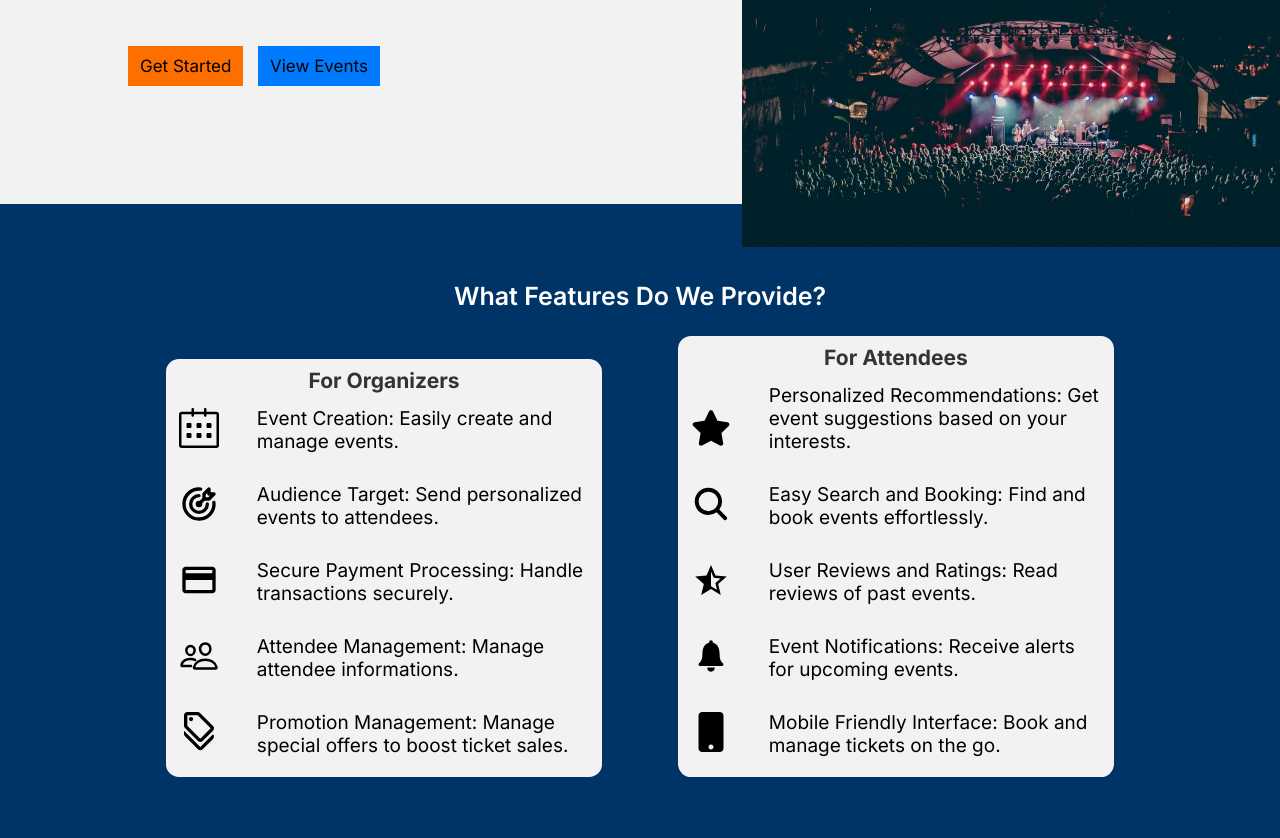
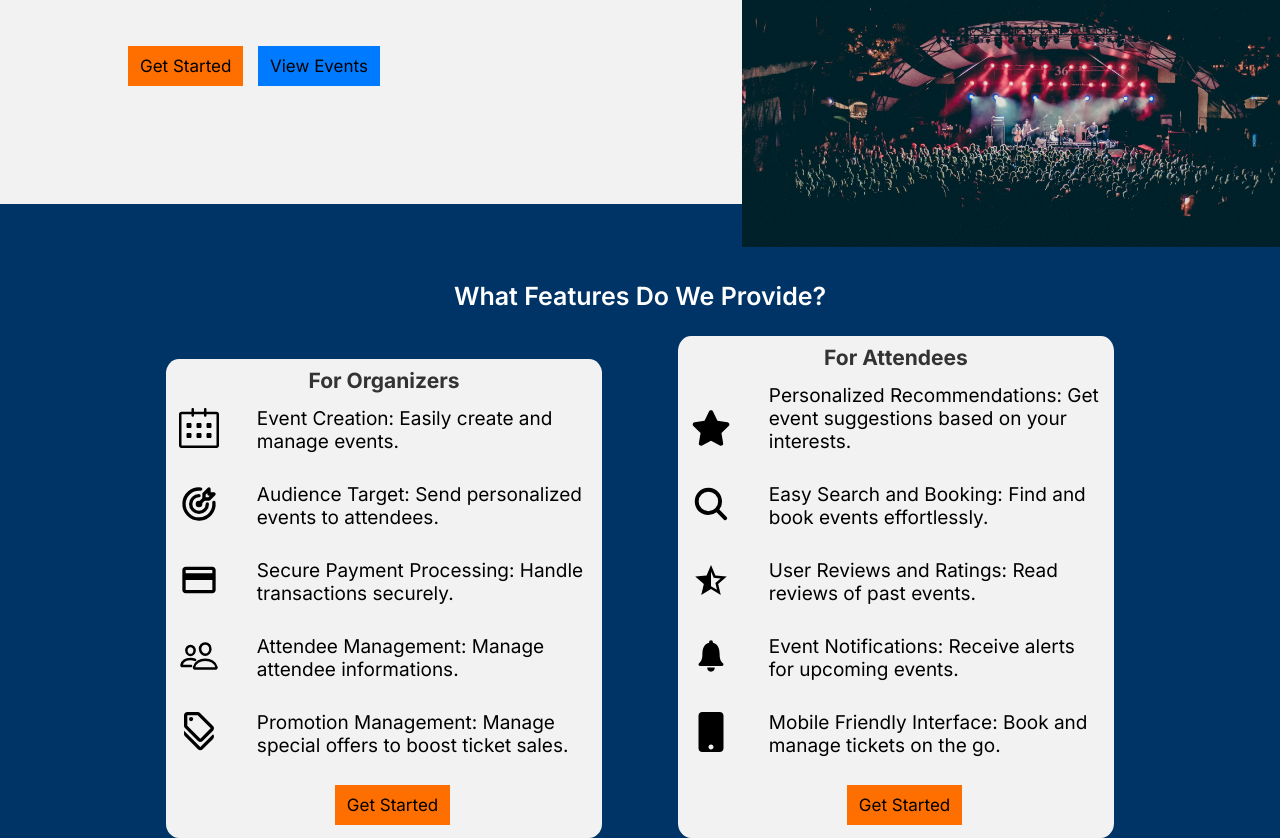
Before and after one commit to PrannavP/BookMyTicket-Frontend, a React (Vite) app: page / in a window 1280 px wide. Shown: the part 213-1051 px from the top of the page. Before the commit the page ends 990 px from the top, so only its background shows below. Built offline with nearby package versions, Linux system fonts and the light colour scheme.

Commit message:
Features Section Button Add

```diff
--- a/src/components/homepage/FeaturesSection.jsx
+++ b/src/components/homepage/FeaturesSection.jsx
@@ -71,6 +71,9 @@ const FeaturesSection = () => {
                         </li>
                     </ul>
                 </div>
+                <div className="fs-get-started-button-container">
+                    <button className='get-started-button'>Get Started</button>
+                </div>
             </div>
 
             <div className="right-column attendees-features-column">
@@ -125,6 +128,9 @@ const FeaturesSection = () => {
                         </li>
                     </ul>
                 </div>
+                <div className="fs-get-started-button-container">
+                    <button className='get-started-button'>Get Started</button>
+                </div>
             </div>
         </div>
     )
--- a/src/styles/featuressection.css
+++ b/src/styles/featuressection.css
@@ -62,3 +62,10 @@ li{
     font-weight: 400;
     font-size: 19px;
 }
+
+.fs-get-started-button-container{
+    margin-left: 38%;
+    margin-top: 2%;
+    width: 30%;
+    margin-bottom: 3%;
+}
```
